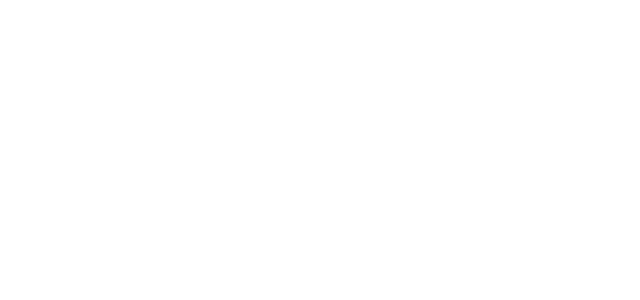
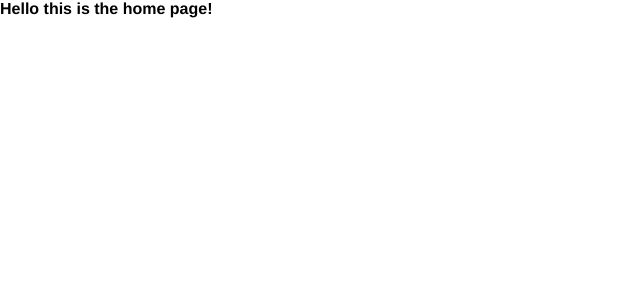
Before and after one commit to n-jabes/dubizzle, a React (Vite) app: page / in a window 1280 px wide. Shown: the top 300 px of the page, without its empty margins (0-640 px from the left). Built offline with nearby package versions, Linux system fonts and the light colour scheme.

Commit message:
created some pages and added some routing

```diff
--- a/src/App.jsx
+++ b/src/App.jsx
@@ -1,13 +1,21 @@
-import { useState } from 'react'
+import { Route, Routes } from 'react-router-dom';
+import { ErrorPage } from './pages/ErrorPage';
+import { HomePage } from './pages/HomePage';
 
 function App() {
-  const [count, setCount] = useState(0)
+  const error = {
+    status: 404,
+    message: "Not Found"
+  }
 
   return (
     <div className="App">
-
+      <Routes>
+        <Route path="/errorPage" element={<ErrorPage error={error} />} />
+        <Route path="/" element={<HomePage />} />
+      </Routes>
     </div>
-  )
+  );
 }
 
-export default App
+export default App;
--- a/src/main.jsx
+++ b/src/main.jsx
@@ -2,6 +2,7 @@ import React from 'react'
 import ReactDOM from 'react-dom/client'
 import App from './App'
 import { BrowserRouter } from 'react-router-dom'
+import './styles/all.css'
 
 ReactDOM.createRoot(document.getElementById('root')).render(
   <React.StrictMode>
--- /dev/null
+++ b/src/pages/ErrorPage.jsx
@@ -0,0 +1,12 @@
+import { useRouteError } from 'react-router-dom';
+
+export function ErrorPage({error}) {
+
+  return (
+    <div className="error">
+      <h1>Oops!</h1>
+      <p>Sorry, an unexpected error occurred.</p>
+      <p><i>{error.message}</i></p>
+    </div>
+  );
+}
--- /dev/null
+++ b/src/pages/HomePage.jsx
@@ -0,0 +1,7 @@
+export function HomePage(){
+    return (
+        <div className="home">
+            <h1>Hello this is the home page!</h1>
+        </div>
+    )
+}
--- /dev/null
+++ b/src/styles/all.css
@@ -0,0 +1,11 @@
+/* ============================= ROOT =================================== */
+
+* {
+  padding: 0;
+  margin: 0;
+  overflow: hidden;
+  font-family: proxima-nova,noto,helvetica,arial,sans-serif;
+  font-size: 16px;
+}
+
+/* ============================= END OF ROOT ============================ */
```
